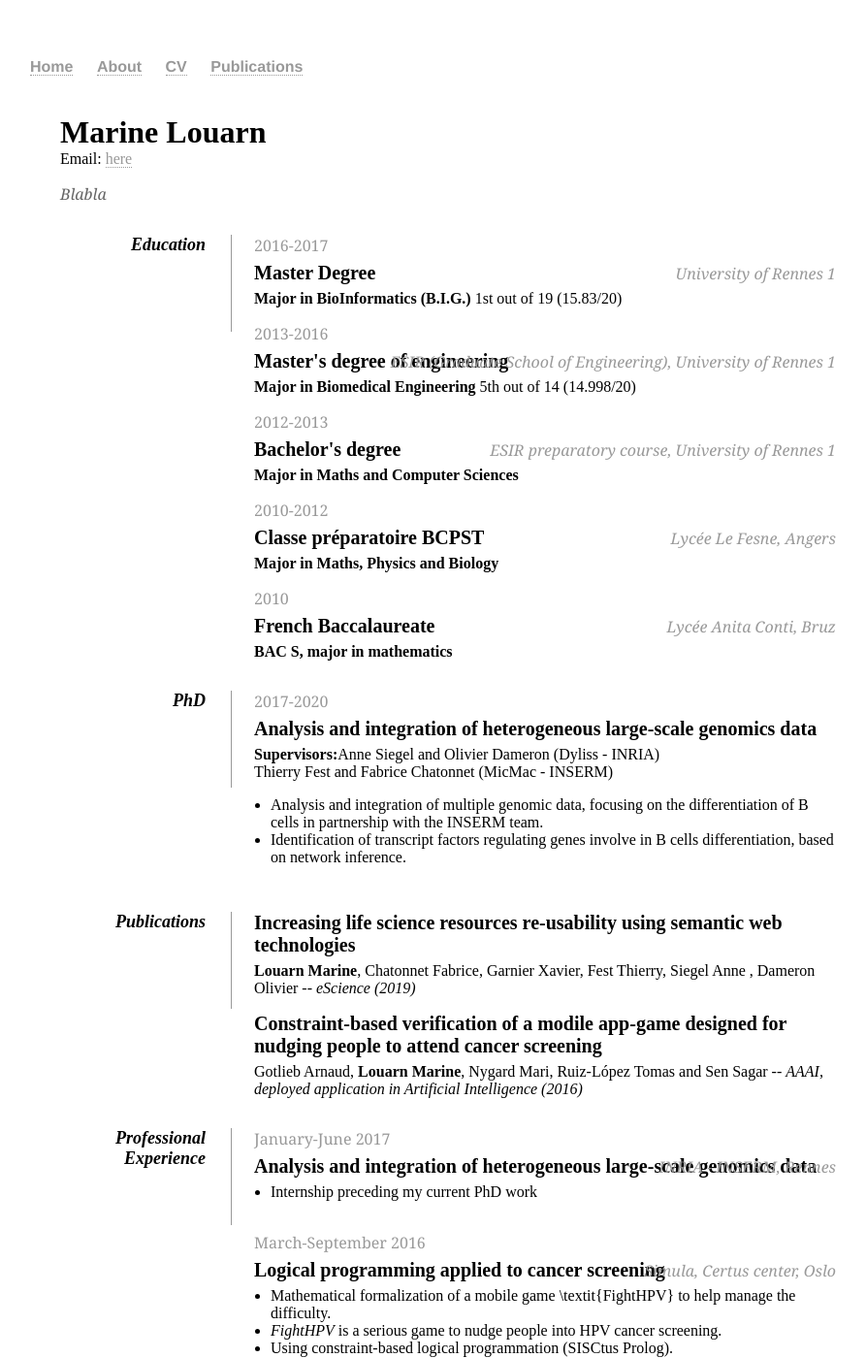
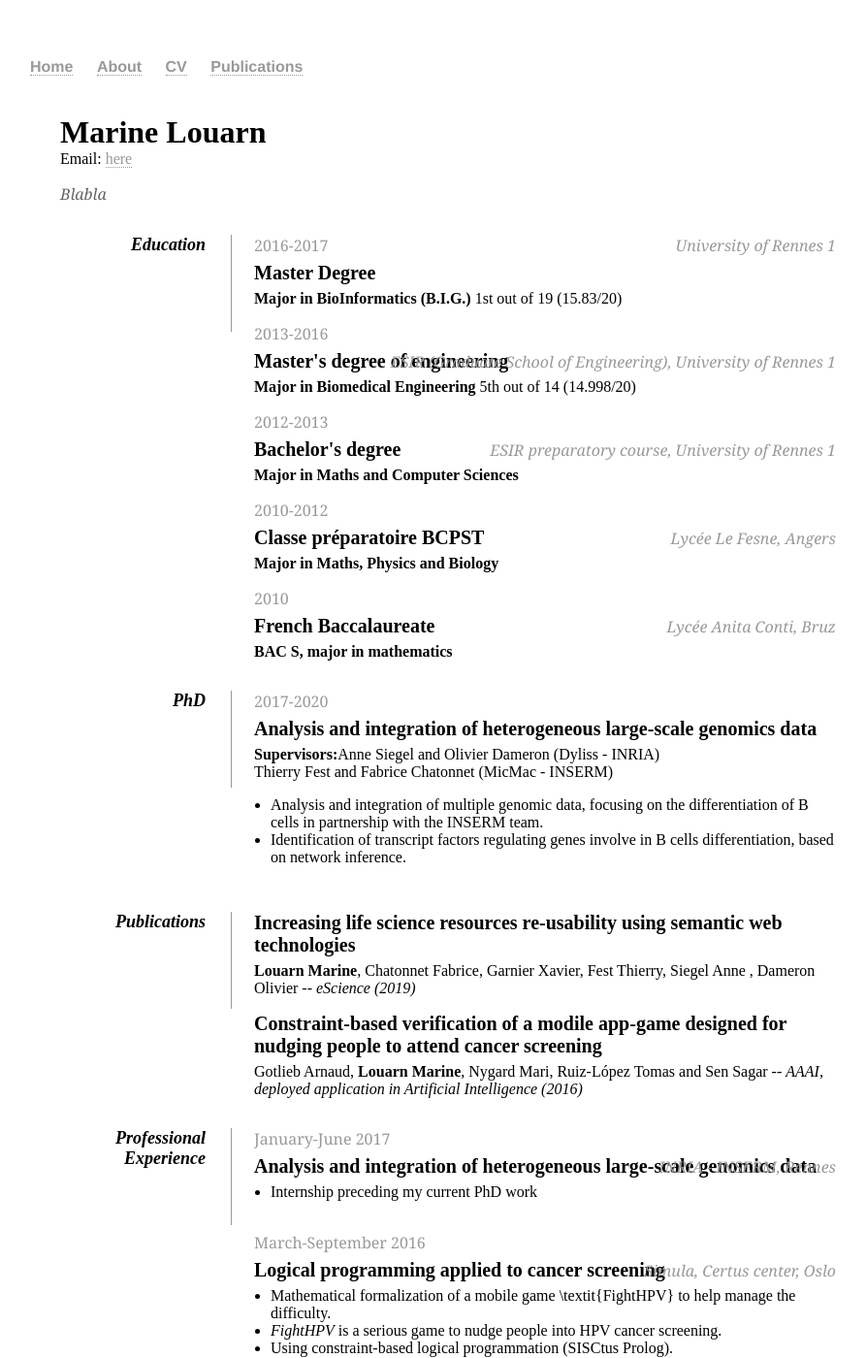
Before and after one commit to mlouarn/mlouarn.github.io, a Jekyll site: the page built from cv/index.html, in a window 1280 px wide and 1400 px high. Shown: the whole window at 97% size, without its empty margins (178-1071 px from the left). Built offline with Jekyll 4.4.1, drawn with Linux system fonts in a browser that asks for light colours; some of the changed text lies outside the part shown.

```diff
--- a/cv/index.html
+++ b/cv/index.html
@@ -33,8 +33,8 @@ title: CV
 
             <dt>Education</dt>
             <dd>
-		<h3>2016-2017</h3>
-                <h2>Master Degree <span>University of Rennes 1</span></h2>
+		<h3>2016-2017<span>University of Rennes 1</span></h3>
+                <h2>Master Degree</h2>
                 <p><strong>Major in BioInformatics (B.I.G.)</strong> 1st out of 19 (15.83/20)</p>
 		<h3>2013-2016</h3>
                 <h2> Master's degree of engineering <span>ESIR (Graduate School of Engineering), University of Rennes 1</span></h2>
@@ -96,7 +96,7 @@ title: CV
                 <h2>R&D software development<span>Image ET, Mordelles</span></h2>
                 <ul>
                     <li>Creation of a device to DICOMize an analog signal called <i>Candos</i>, taking in entry an analog signal and patients data and transforming them into the medical standart format of data and metadata DICOM</li>
-                    <li><a href="https://github.com/CandosProject/Candos">GitHub repository/a></li>
+                    <li><a href="https://github.com/CandosProject/Candos">GitHub repository</a></li>
                     <li>Using C++, C for Arduino. Training on Objective-C, DICOM and OsiriX software.</li>
                 </ul>
             </dd>
```
